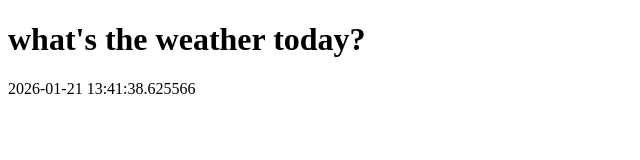
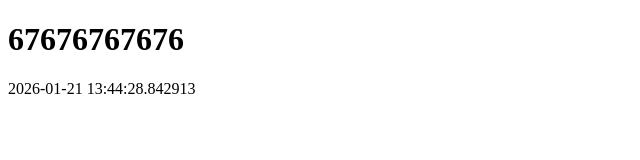
Before and after one commit to PbzElite/Pi-PC-Bridge, a plain HTML site: page index.html in a window 1280 px wide. Shown: the whole page, without its empty margins (0-640 px from the left). Drawn offline with Linux system fonts and the light colour scheme.

Commit message:
Update speech input

```diff
--- a/index.html
+++ b/index.html
@@ -2,7 +2,7 @@
 <html>
 <head><title>Pi Message</title></head>
 <body>
-<h1 id="message">what's the weather today?</h1>
-<p id="timestamp">2026-01-21 13:41:38.625566</p>
+<h1 id="message">67676767676</h1>
+<p id="timestamp">2026-01-21 13:44:28.842913</p>
 </body>
 </html>
```
